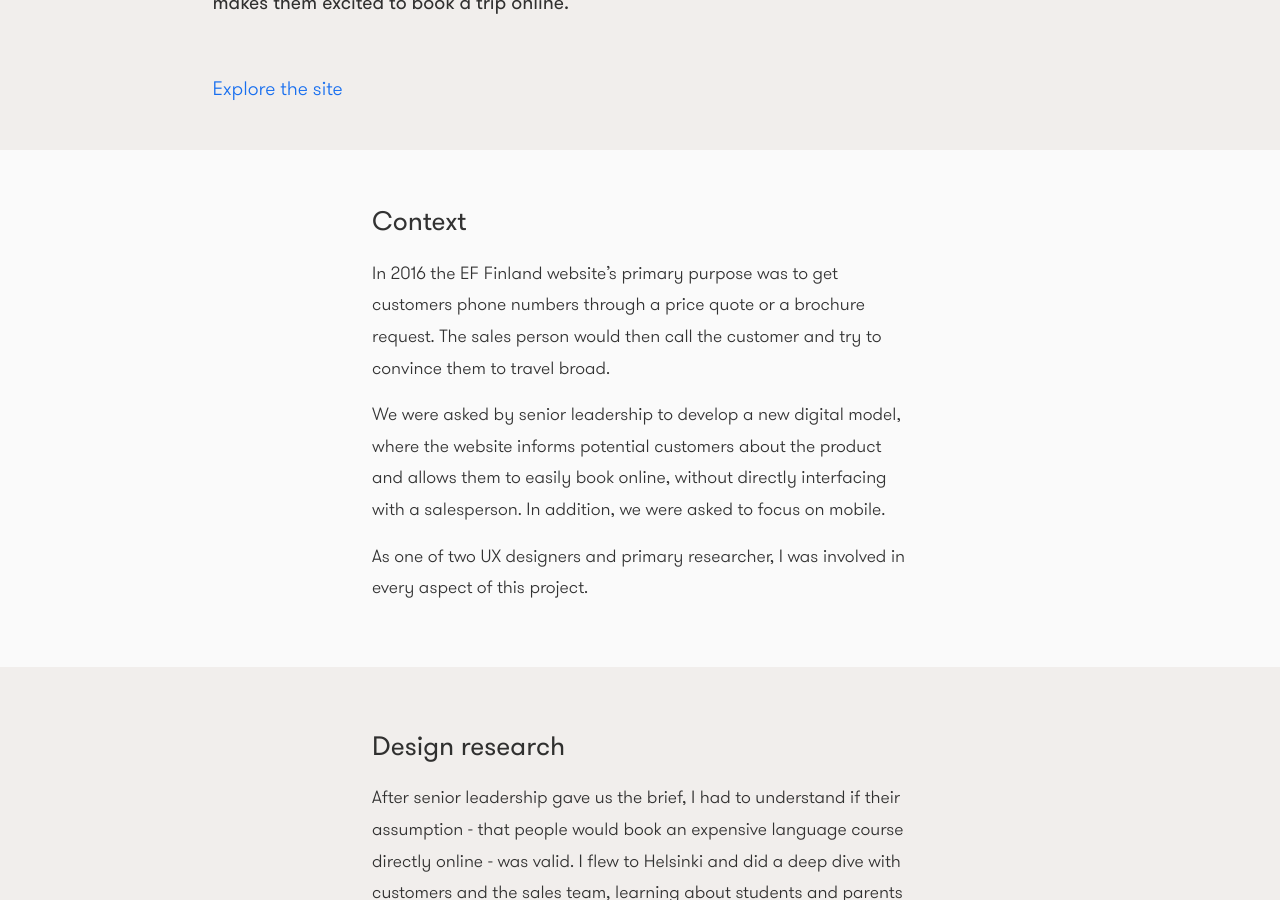
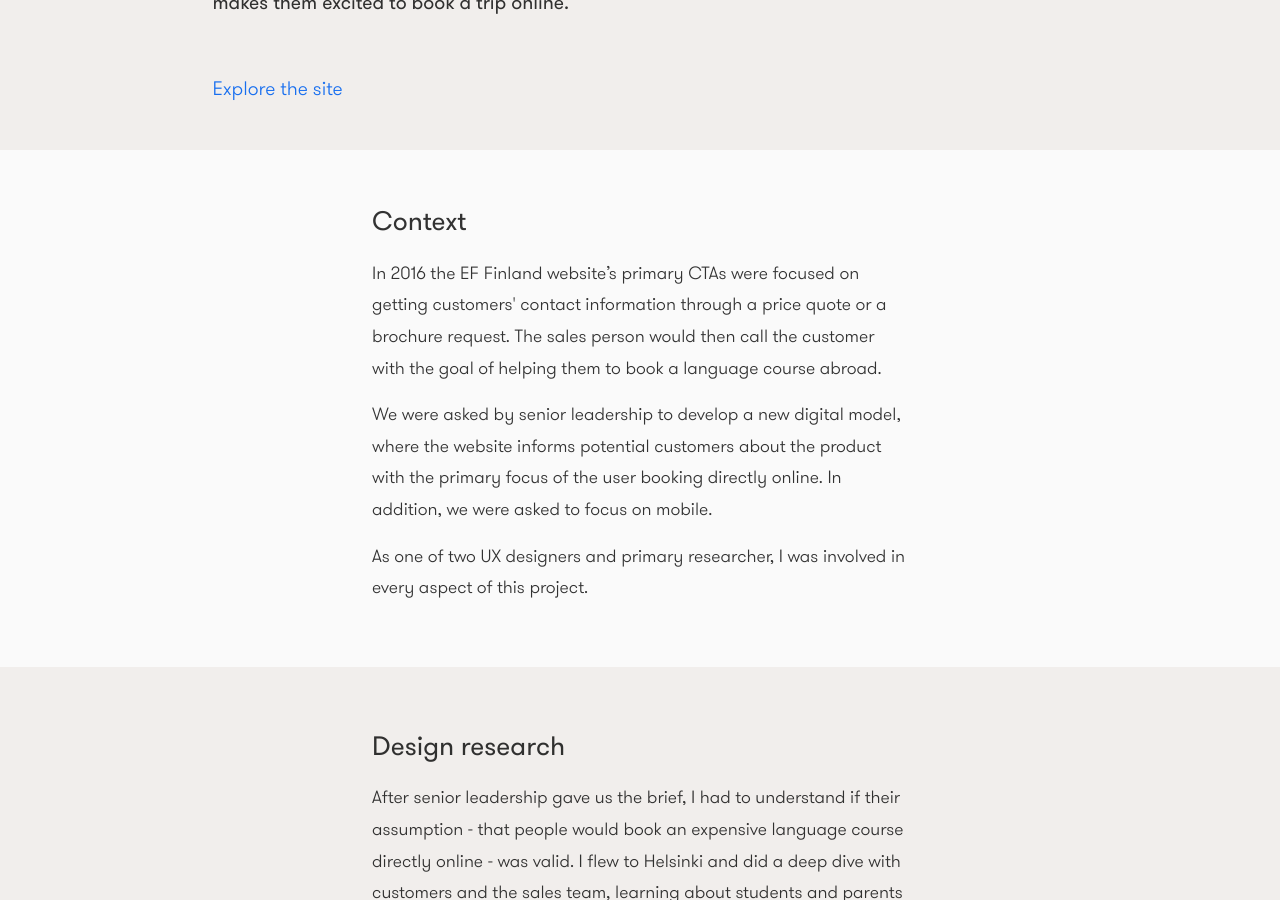
Before and after one commit to mattihicks/mattihicks, a Jekyll site: the page built from education-first.md, in a window 1280 px wide and 900 px high, scrolled down 545 px. Built offline with Jekyll 4.4.1, drawn with Linux system fonts in a browser that asks for light colours; some of the changed text lies outside the part shown.

Commit message:
update ef project

```diff
--- a/education-first.md
+++ b/education-first.md
@@ -23,8 +23,8 @@ permalink: education-first/
        </div>
        <div class="col-8">
         <h2 class="projectTitle">Context</h2>
-        <p>In 2016 the EF Finland website’s primary purpose was to get customers phone numbers through a price quote or a brochure request. The sales person would then call the customer and try to convince them to travel broad.</p>
-        <p>We were asked by senior leadership to develop a new digital model, where the website informs potential customers about the product and allows them to easily book online, without directly interfacing with a salesperson. In addition, we were asked to focus on mobile.</p>
+        <p>In 2016 the EF Finland website’s primary CTAs were focused on getting customers' contact information through a price quote or a brochure request. The sales person would then call the customer with the goal of helping them to book a language course abroad.</p>
+        <p>We were asked by senior leadership to develop a new digital model, where the website informs potential customers about the product with the primary focus of the user booking directly online. In addition, we were asked to focus on mobile.</p>
         <p>As one of two UX designers and primary researcher, I was involved in every aspect of this project.</p>
       </div>
     </div>
@@ -212,7 +212,7 @@ permalink: education-first/
        </div>
        <div class="col-8">
         <h2 class="projectTitle">Impact</h2>
-        <p>We have shifted the company paradigm of what makes an online experience successful: instead of asking potential customers for their phone numbers and addresses, the internal conversation has shifted to creating a content-rich website that promotes booking directly online. In addition, one year after launch, customers are booking twice as much online as they are over the phone.</p>
+        <p>We have shifted the company paradigm of what makes an online experience successful: instead of asking potential customers for contact information through primary CTAs, the internal conversation has shifted to creating a content-rich website that promotes booking directly online. In addition, one year after launch, customers are booking twice as much online as they did in the previous year.</p>
         <p>
         Senior leadership has asked us to expand this work into other markets, which will begin in the coming months.</p>
       </div>
```
